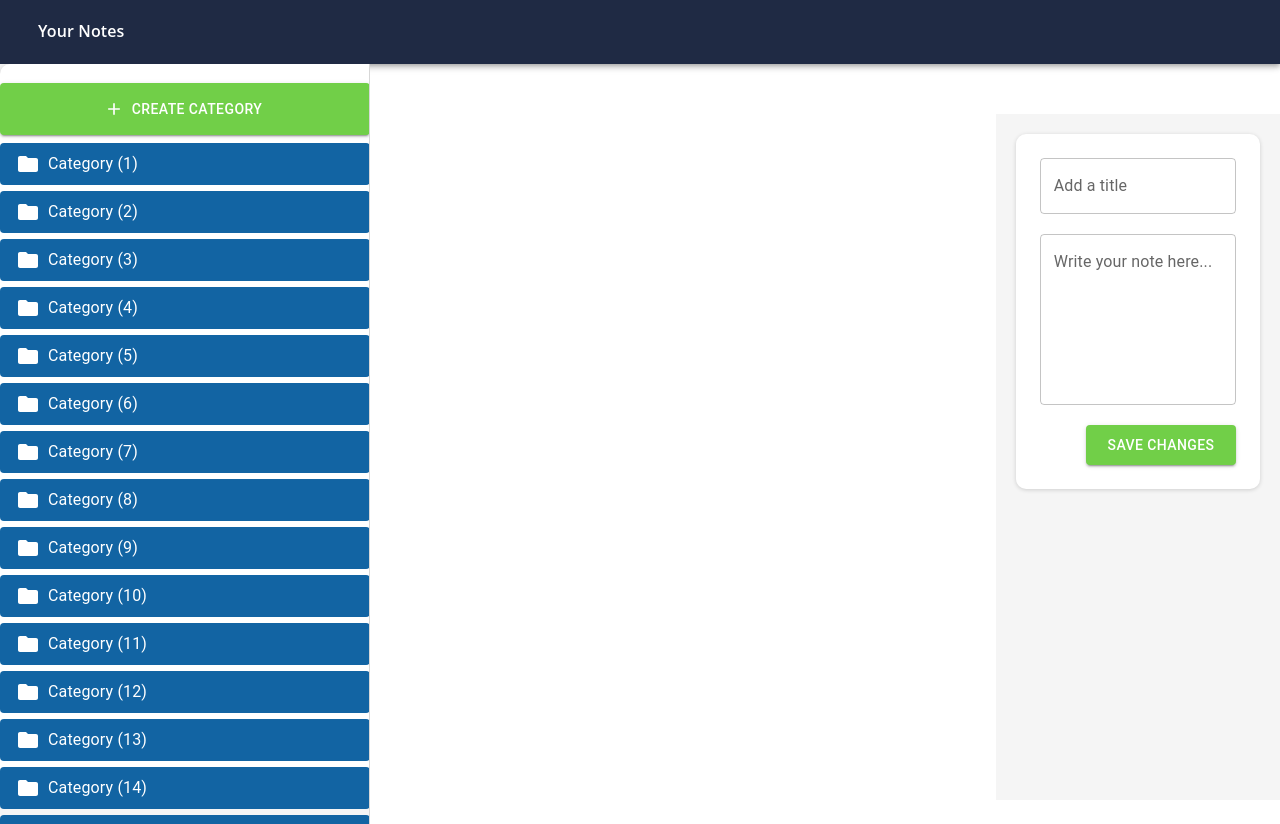
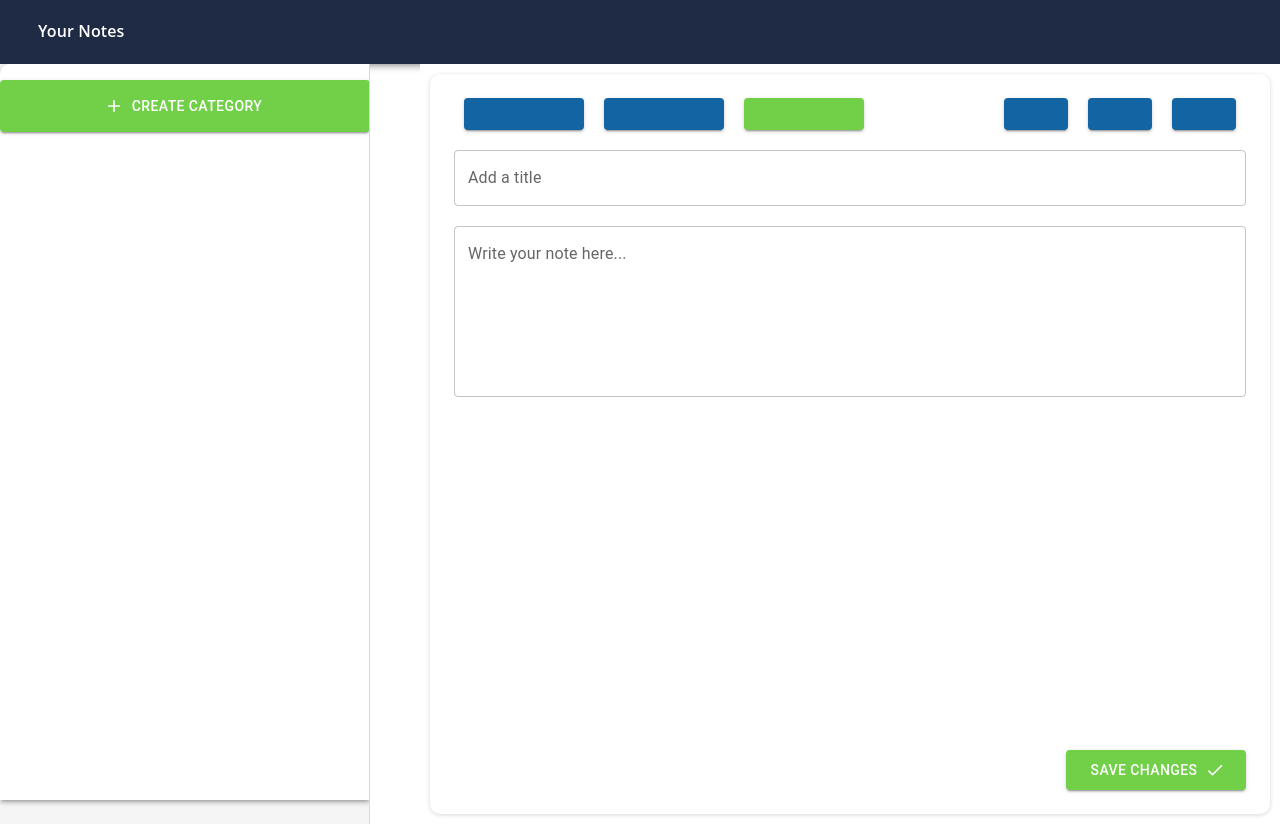
Before and after one commit to boramenerja13/Notes-App, a React (Create React App) app in the folder notes-app/: page / in a window 1280 px wide. Before the commit the page ends 800 px from the top, so only its background shows below. Built offline with nearby package versions, Linux system fonts and the light colour scheme.

Commit message:
activated create category & createNote css changes

```diff
--- a/notes-app/src/App.js
+++ b/notes-app/src/App.js
@@ -14,6 +14,10 @@ function App() {
     };
   }, []);
 
+  const handleCreateCategory = (newCategory) => {
+    console.log("New Category Created:", newCategory);
+  };
+
   return (
     <div className="App">
       <CssBaseline />
@@ -27,26 +31,18 @@ function App() {
         }}
       />
 
-      <Box display="flex" sx={{ height: '100vh', paddingTop: '50px' }}>
-        <Sidebar
-          sx={{
-            width: '370px',
-            height: '100%',
-            position: 'fixed',
-            top: '50px',
-            left: '0',
-            borderRadius: '10px 0px 0px 0px',
-            zIndex: 1000,
-          }}
-        />
+      <Box display="flex" sx={{ height: '100vh', paddingTop: '0px' }}>
+        <Sidebar onCreateCategory={handleCreateCategory} />
 
         <Box
           sx={{
             flexGrow: 1,
-            marginLeft: '370px',
-            padding: '20px',
+            padding: '10px',
+            paddingLeft: '10px',
+            marginLeft: '50px',
+            backgroundColor: '#ffffff',
+            height: '100%',
             overflowY: 'auto',
-            backgroundColor: '#f5f5f5',
           }}
         >
           <CreateNote />
--- a/notes-app/src/components/createNote.js
+++ b/notes-app/src/components/createNote.js
@@ -1,5 +1,6 @@
 import React, { useState } from 'react';
-import { Box, Button, TextField,  Paper } from '@mui/material';
+import { Box, Button, TextField, Paper } from '@mui/material';
+import CheckIcon from '@mui/icons-material/Check';
 
 export default function CreateNote() {
   const [title, setTitle] = useState('');
@@ -14,13 +15,114 @@ export default function CreateNote() {
       elevation={3}
       sx={{
         width: '100%',
-        maxWidth: '1000px',
+        maxWidth: '1440px',
+        height: 'calc(100vh - 60px)',
         padding: '24px',
         borderRadius: '10px',
         margin: 'auto',
         boxShadow: '0 1px 4px rgba(0, 0, 0, 0.16)',
+        display: 'flex',
+        flexDirection: 'column',
+        justifyContent: 'space-between',
       }}
     >
+      <Box display="flex" justifyContent="space-between" alignItems="center" sx={{ marginBottom: '20px' }}>
+        <Box display="flex">
+          <Button
+            variant="contained"
+            sx={{
+              backgroundColor: '#1264A3',
+              width: '120px',
+              height: '32px',
+              gap: '0px',
+              color: '#fff',
+              margin: '0 10px',
+              '&:hover': {
+                backgroundColor: '#0E4C8A',
+              },
+            }}
+          >
+          </Button>
+
+          <Button
+            variant="contained"
+            sx={{
+              backgroundColor: '#1264A3',
+              width: '120px',
+              height: '32px',
+              gap: '0px',
+              color: '#fff',
+              margin: '0 10px',
+              '&:hover': {
+                backgroundColor: '#0E4C8A',
+              },
+            }}
+          >
+          </Button>
+
+          <Button
+            variant="contained"
+            sx={{
+              background: '#71CF48',
+              width: '120px',
+              height: '32px',
+              gap: '0px',
+              color: '#fff',
+              margin: '0 10px'
+            }}
+          >
+          </Button>
+        </Box>
+
+        <Box display="flex">
+          <Button
+            variant="contained"
+            sx={{
+              backgroundColor: '#1264A3',
+              width: '32px',
+              height: '32px',
+              gap: '0px',
+              color: '#fff',
+              margin: '0 10px',
+              '&:hover': {
+                backgroundColor: '#0E4C8A',
+              },
+            }}
+          />
+
+          <Button
+            variant="contained"
+            sx={{
+              backgroundColor: '#1264A3',
+              width: '32px',
+              height: '32px',
+              gap: '0px',
+              color: '#fff',
+              margin: '0 10px',
+              '&:hover': {
+                backgroundColor: '#0E4C8A',
+              },
+            }}
+          />
+
+          <Button
+            variant="contained"
+            sx={{
+              backgroundColor: '#1264A3',
+              width: '32px',
+              height: '32px',
+              color: '#fff',
+              margin: '0 10px',
+              '&:hover': {
+                backgroundColor: '#0E4C8A',
+              },
+            }}
+          />
+        </Box>
+      </Box>
+
+
+      <Box>
         <TextField
           fullWidth
           variant="outlined"
@@ -40,20 +142,23 @@ export default function CreateNote() {
           onChange={(e) => setContent(e.target.value)}
           sx={{ marginBottom: '20px' }}
         />
+      </Box>
 
-      <Box display="flex" justifyContent="flex-end">
+      <Box display="flex" justifyContent="flex-end" sx={{ marginTop: 'auto', paddingTop: '20px' }}>
         <Button
           variant="contained"
           color="success"
           onClick={handleSave}
+          endIcon={<CheckIcon />}
           sx={{
             height: '40px',
-            width: '150px',
+            width: '180px',
             backgroundColor: '#71CF48',
             color: '#fff',
             '&:hover': {
               backgroundColor: '#5BA738',
             },
+            paddingX: '20px',
           }}
         >
           Save Changes
--- a/notes-app/src/components/sidebar.js
+++ b/notes-app/src/components/sidebar.js
@@ -1,8 +1,7 @@
-import * as React from 'react';
+import React, { useEffect, useState } from 'react';
 import CssBaseline from '@mui/material/CssBaseline';
-import Container from '@mui/material/Container';
+import Drawer from '@mui/material/Drawer';
 import Box from '@mui/material/Box';
-import Drawer from '@mui/material/Drawer';
 import List from '@mui/material/List';
 import ListItem from '@mui/material/ListItem';
 import ListItemText from '@mui/material/ListItemText';
@@ -11,47 +10,28 @@ import FolderIcon from '@mui/icons-material/Folder';
 import AddIcon from '@mui/icons-material/Add';
 import ListItemButton from '@mui/material/ListItemButton';
 
-const drawerWidth = 370 ;
+const drawerWidth = 370;
 
-export default function Sidebar() {
-  const [categories] = React.useState([
-    { name: 'Category (1)' },
-    { name: 'Category (2)' },
-    { name: 'Category (3)' },
-    { name: 'Category (4)' },
-    { name: 'Category (5)' },
-    { name: 'Category (6)' },
-    { name: 'Category (7)' },
-    { name: 'Category (8)' },
-    { name: 'Category (9)' },
-    { name: 'Category (10)' },
-    { name: 'Category (11)' },
-    { name: 'Category (12)' },
-    { name: 'Category (13)' },
-    { name: 'Category (14)' },
-    { name: 'Category (15)' },
-    { name: 'Category (16)' },
-    { name: 'Category (17)' },
-    { name: 'Category (18)' },
-    { name: 'Category (19)' },
-    { name: 'Category (20)' },
-  ]);
+export default function Sidebar({ onCreateCategory }) {
+  const [categories, setCategories] = useState([]);
+
+  useEffect(() => {
+    const storedCategories = JSON.parse(localStorage.getItem('categories'));
+    if (storedCategories) {
+      setCategories(storedCategories);
+    }
+  }, []);
+
+  const handleCreateCategory = (newCategory) => {
+    const updatedCategories = [...categories, { name: newCategory }];
+    setCategories(updatedCategories);
+    localStorage.setItem('categories', JSON.stringify(updatedCategories));
+    onCreateCategory(newCategory);
+  };
 
   return (
     <React.Fragment>
       <CssBaseline />
-      <Container fixed>
-        <Box sx={{
-          bgcolor: '#FFFFFF',
-          width: drawerWidth,
-          height: '100%',
-          top: '64px',
-          left: '0px',
-          gap: '0px',
-          borderRadius: '10px 0px 0px 0px',
-          opacity: '0px',
-          position: 'fixed',
-        }} />
       <Drawer
         variant="permanent"
         sx={{
@@ -61,21 +41,18 @@ export default function Sidebar() {
             width: drawerWidth,
             boxSizing: 'border-box',
             backgroundColor: '#f5f5f5',
-              marginTop: 0,
-              padding: 0,
             top: '64px',
           },
         }}
       >
         <Box
           sx={{
-              width: 370,
+            width: drawerWidth,
             height: 'calc(100vh - 64px)',
             borderRadius: '10px 0px 0px 0px',
             backgroundColor: '#FFFFFF',
             boxShadow: 3,
             padding: '16px 0',
-              position: 'relative',
           }}
         >
           <Box sx={{ marginBottom: '2px' }}>
@@ -87,10 +64,13 @@ export default function Sidebar() {
                 backgroundColor: '#71CF48',
                 color: '#fff',
                 height: '52px',
-                  width: '370px',
-                  marginY: '3px',
-                  marginLeft: 0,
-                  marginRight: 0,
+                marginBottom: '8px',
+              }}
+              onClick={() => {
+                const newCategory = prompt('Enter category name:');
+                if (newCategory) {
+                  handleCreateCategory(newCategory);
+                }
               }}
             >
               Create Category
@@ -105,8 +85,6 @@ export default function Sidebar() {
                     backgroundColor: '#1264A3',
                     color: '#fff',
                     marginY: '3px',
-                      marginLeft: 0,
-                      marginRight: 0,
                     borderRadius: 1,
                     height: '42px',
                     width: '350px',
@@ -120,7 +98,6 @@ export default function Sidebar() {
           </List>
         </Box>
       </Drawer>
-      </Container>
     </React.Fragment>
   );
 }
```
Lines whose indentation alone changed are shown as unchanged.
